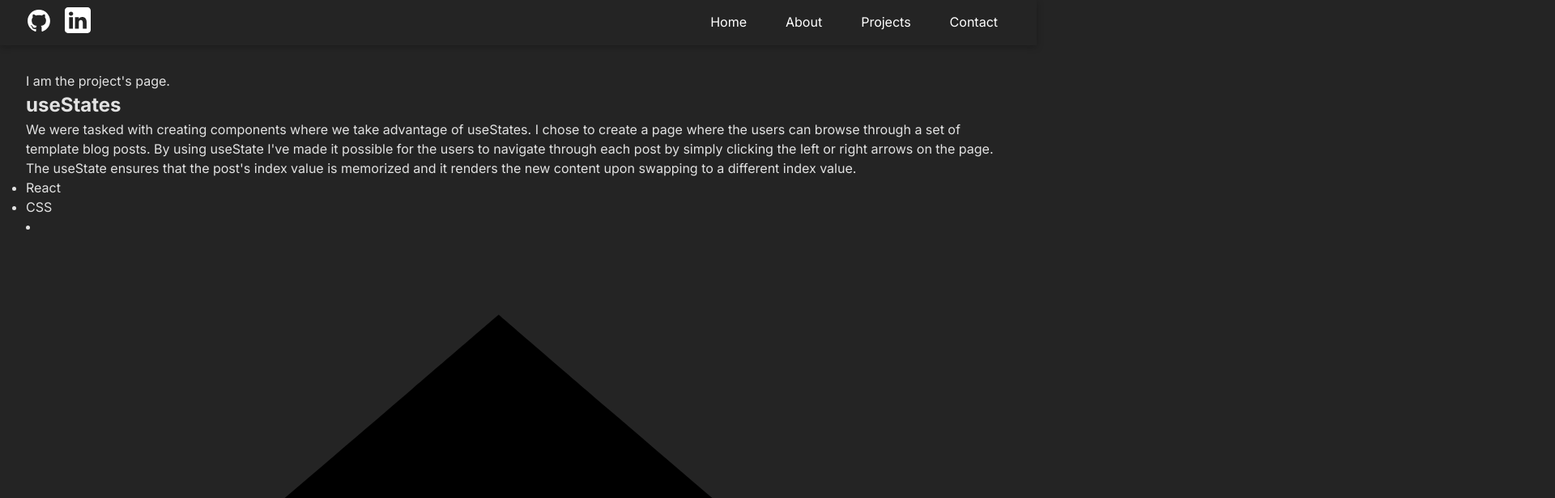
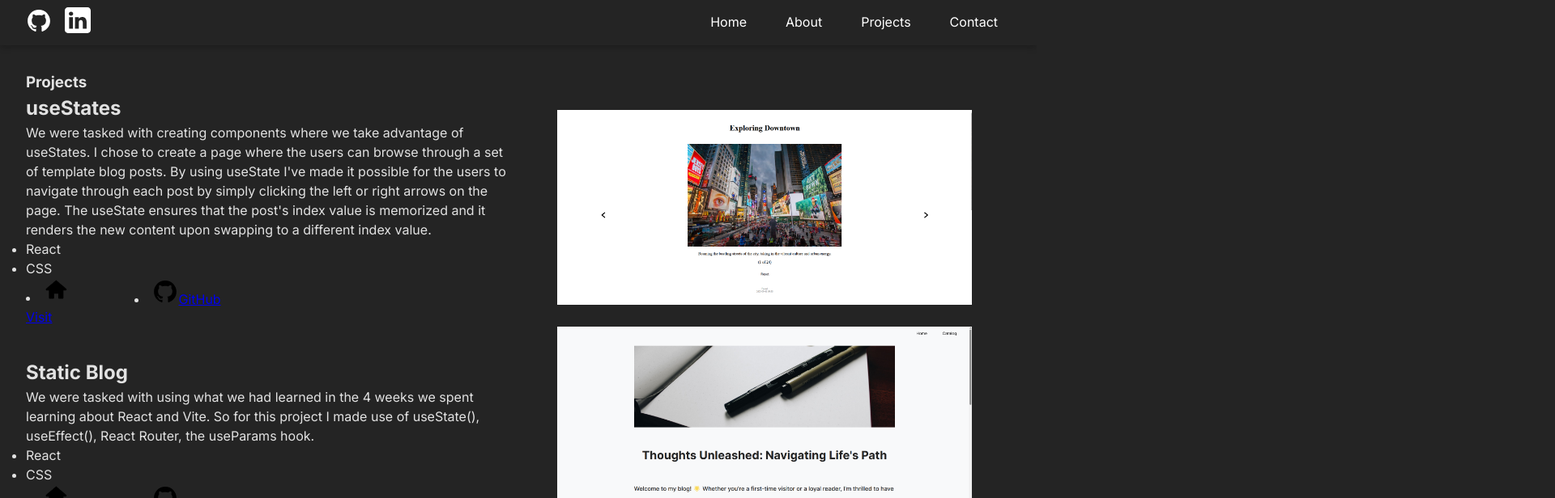
Before and after one commit to SKodehode/Portfolio, a React (Vite) app: page /projects in a window 1280 px wide. Shown: the top 616 px of the page at 81% size, 1920 px wide, since content can reach past the window. Built offline with nearby package versions, Linux system fonts and the light colour scheme.

Commit message:
Added CSS to the project cards. Made minor changes to the project cards' code.

```diff
--- /dev/null
+++ b/src/components/projectcard/ProjectCard.css
@@ -0,0 +1,24 @@
+.project-wrapper {
+    display: grid;
+    grid-template-columns: 1fr 1fr;
+    align-items: center;
+    justify-items: center;
+}
+
+.project-link {
+    display: flex;
+}
+
+.project-link a {
+    margin-right: 5rem;
+}
+
+.project-image {
+    max-width: 40vw;
+    height: auto;
+}
+
+.home-icon {
+    max-width: 2rem;
+    height: auto;
+}
--- a/src/components/projectcard/ProjectCard.jsx
+++ b/src/components/projectcard/ProjectCard.jsx
@@ -1,6 +1,7 @@
 import Buttons from "../buttons/Buttons";
 import HomeIcon from "../../assets/icons/home_icon";
 import GithubIcon from "../../assets/icons/github_icon";
+import "./ProjectCard.css"
 
 export default function ProjectCard({ project }) {
   return (
@@ -15,24 +16,15 @@ export default function ProjectCard({ project }) {
             ))}
           </ul>
         </div>
-        <div className="project-links">
-          <Buttons
-            to={project.livepage}
-            icon={<HomeIcon />}
-            text="Visit"
-            external={true}
+        <div className="project-link">
+          <Buttons to={project.livepage} icon={<HomeIcon />} text="Visit" external={true}
           />
-          <Buttons
-            to={project.githublink}
-            icon={<GithubIcon />}
-            text="GitHub"
-            external={true}
-          />
+          <Buttons to={project.githublink} icon={<GithubIcon />} text="GitHub" external={true} />
         </div>
       </div>
       <div className="project-image-container">
         <img
-          className="project-image-image"
+          className="project-image"
           src={project.image}
           alt={project.title}
         />
--- a/src/components/projectslist/ProjectsList.css
+++ /dev/null
@@ -1,24 +0,0 @@
-.card-wrapper {
-    display: grid;
-    grid-template-columns: 1fr 1fr;
-    align-items: center;
-    justify-items: center;
-}
-
-.card-links {
-    display: flex;
-}
-
-.card-links a {
-    margin-right: 5rem;
-}
-
-.card-image {
-    max-width: 40vw;
-    height: auto;
-}
-
-.home-icon {
-    max-width: 2rem;
-    height: auto;
-}
--- a/src/pages/projects/Projects.jsx
+++ b/src/pages/projects/Projects.jsx
@@ -7,7 +7,7 @@ export default function ProjectsPage() {
     return(
         <LayoutBase>
             <div id="projectspage">
-               <p>I am the project's page.</p>
+               <h3>Projects</h3>
                <div id="projects-wrapper">
                     <ProjectsList projects={projects} />
                </div>
```
